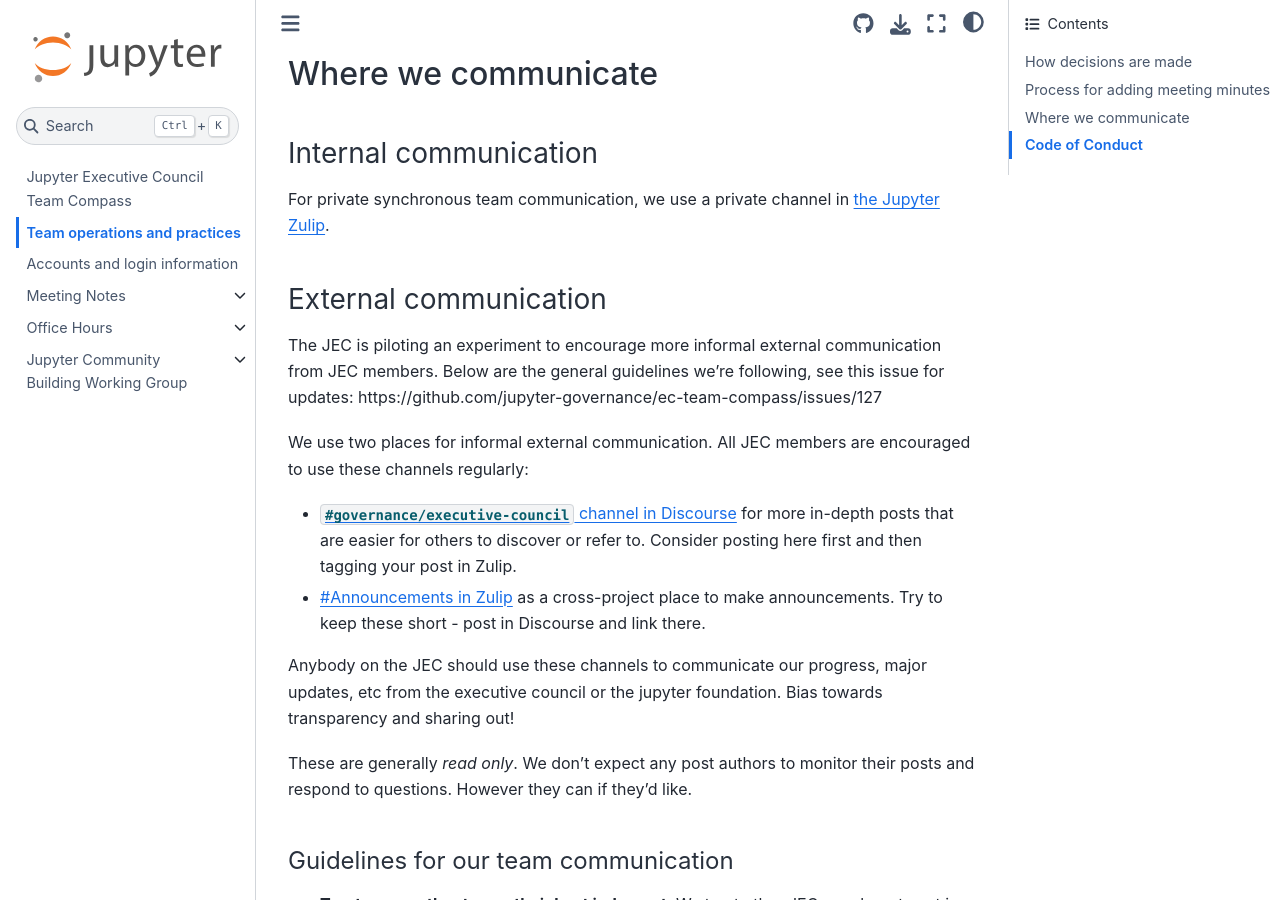
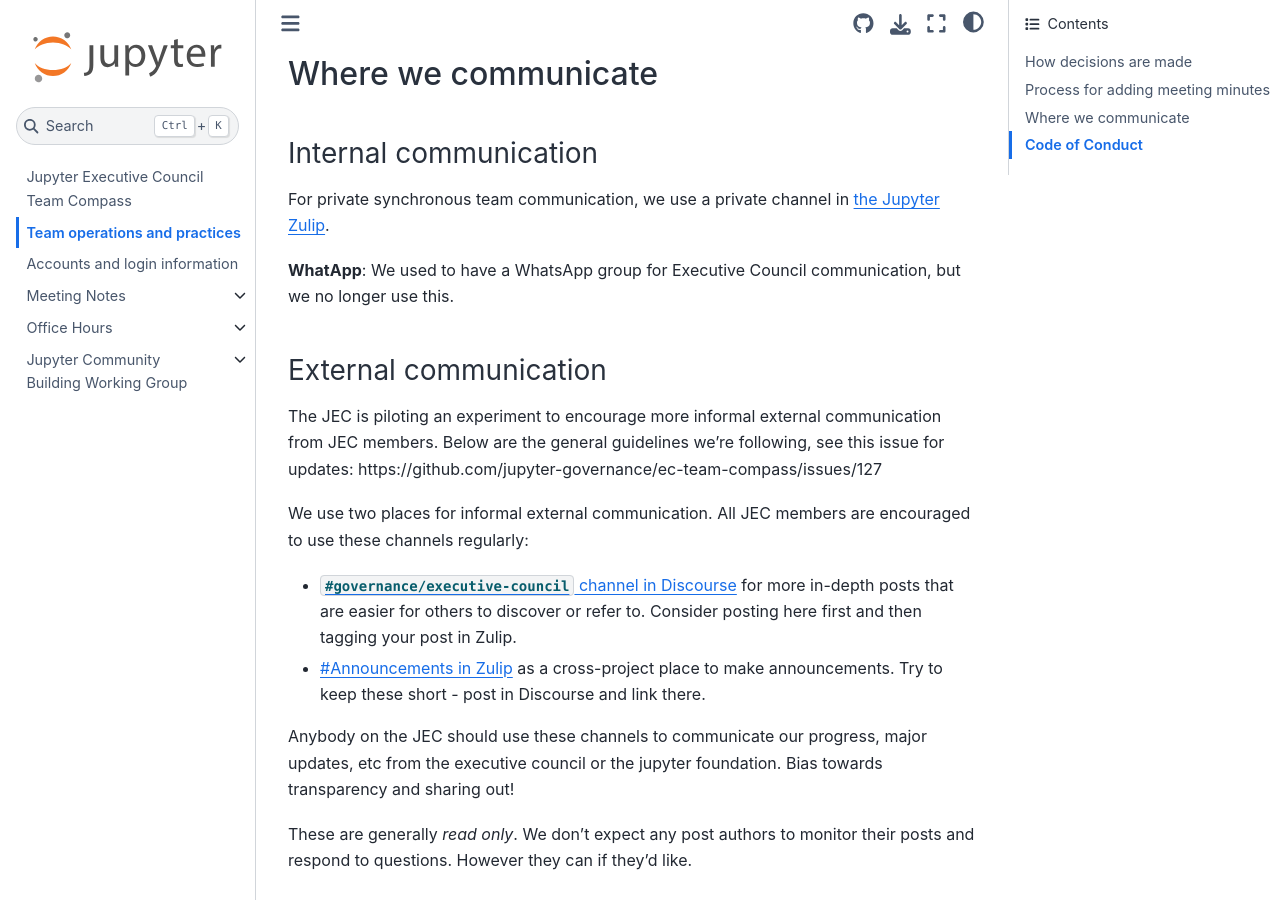
Before and after one commit to jupyter-governance/ec-team-compass, a Sphinx documentation site: the page built from docs/operations.md, in a window 1280 px wide and 900 px high, scrolled down 673 px. Built offline with Sphinx 7.4.7 and the Sphinx Book theme 1.1.4, drawn with Linux system fonts in a browser that asks for light colours.

Commit message:
Update communication methods in operations documentation (#170)

```diff
--- a/docs/operations.md
+++ b/docs/operations.md
@@ -21,6 +21,8 @@
 ### Internal communication
 
 For private synchronous team communication, we use a private channel in [the Jupyter Zulip](https://jupyter.zulipchat.com).
+
+**WhatApp**: We used to have a WhatsApp group for Executive Council communication, but we no longer use this.
 
 ### External communication
 
```
